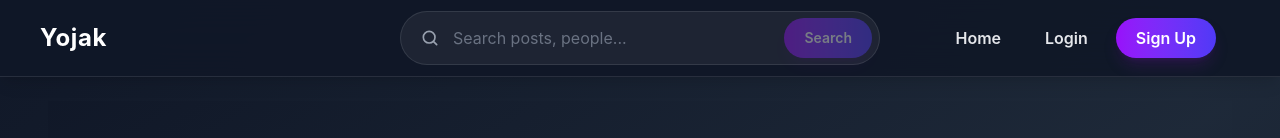
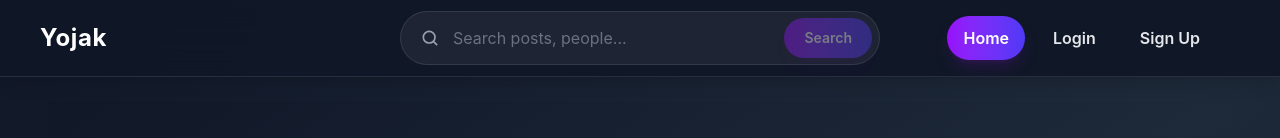
Before and after one commit to aherpankaj01/Yojak_frontEnd, a React (Vite) app: page / in a window 1280 px wide. Shown: the top 138 px of the page. Built offline with nearby package versions, Linux system fonts and the light colour scheme; no server answers.

Commit message:
fix: the signup button

```diff
--- a/src/Component/Header/Header.jsx
+++ b/src/Component/Header/Header.jsx
@@ -1,6 +1,5 @@
-
 import { useEffect, useRef, useState } from "react";
-import { Link, useNavigate, useLocation } from "react-router-dom";
+import { Link, useLocation } from "react-router-dom";
 import { useSelector } from "react-redux";
 import Logo from "../Logo";
 import LogoutBtn from "./LogOutBtn";
@@ -58,10 +57,21 @@ const Header = () => {
         whitespace-nowrap
         rounded-full px-4 py-2.5
         text-sm sm:text-base font-semibold
-        text-gray-200
         transition-all duration-200
-        hover:bg-white/10 hover:text-white
     `;
+
+    const activeNavButtonClass = `
+        bg-gradient-to-r from-purple-600 to-indigo-600
+        text-white
+        shadow-lg shadow-purple-900/30
+    `;
+
+    const getNavClass = (path) =>
+        `${navButtonClass} ${
+            currentPath === path
+                ? activeNavButtonClass
+                : "bg-transparent text-gray-200 hover:bg-white/10 hover:text-white"
+        }`;
 
     const dropdownClass = `
         absolute right-0 top-full mt-3
@@ -90,8 +100,6 @@ const Header = () => {
         >
             <div className="w-full px-4 sm:px-6 lg:px-8">
                 <nav className="relative flex flex-wrap items-center gap-x-6 gap-y-4 py-4 xl:flex-nowrap">
-
-
                     <Link
                         to="/"
                         onClick={closeMenu}
@@ -103,25 +111,23 @@ const Header = () => {
                         </span>
                     </Link>
 
-
                     <div
                         className="
-                               w-full sm:max-w-[30rem]
-                               xl:absolute xl:left-1/2 xl:top-1/2
-                               xl:w-[30rem] xl:max-w-none
-                               xl:-translate-x-1/2 xl:-translate-y-1/2"
+                            w-full sm:max-w-[30rem]
+                            xl:absolute xl:left-1/2 xl:top-1/2
+                            xl:w-[30rem] xl:max-w-none
+                            xl:-translate-x-1/2 xl:-translate-y-1/2
+                        "
                     >
                         <SearchBar />
                     </div>
 
-
                     <ul className="ml-auto flex w-full flex-wrap items-center justify-center gap-2 sm:w-auto sm:justify-end sm:gap-3 xl:mr-8 xl:shrink-0">
-
                         <li>
                             <Link
                                 to="/"
                                 onClick={closeMenu}
-                                className={navButtonClass}
+                                className={getNavClass("/")}
                             >
                                 Home
                             </Link>
@@ -132,13 +138,18 @@ const Header = () => {
                                 <li>
                                     <NotificationBell />
                                 </li>
+
                                 <li className="relative">
                                     <button
                                         type="button"
                                         onClick={() => toggleMenu("posts")}
                                         aria-expanded={openMenu === "posts"}
                                         aria-haspopup="true"
-                                        className={navButtonClass}
+                                        className={`${navButtonClass} ${
+                                            ["/all-posts", "/add-post", "/saved"].includes(currentPath)
+                                                ? activeNavButtonClass
+                                                : "bg-transparent text-gray-200 hover:bg-white/10 hover:text-white"
+                                        }`}
                                     >
                                         Posts
                                         <svg
@@ -200,14 +211,18 @@ const Header = () => {
                                     )}
                                 </li>
 
-
                                 <li className="relative">
                                     <button
                                         type="button"
                                         onClick={() => toggleMenu("profile")}
                                         aria-expanded={openMenu === "profile"}
                                         aria-haspopup="true"
-                                        className={navButtonClass}
+                                        className={`${navButtonClass} ${
+                                            currentPath.startsWith("/profile") ||
+                                            currentPath === "/edit-profile"
+                                                ? activeNavButtonClass
+                                                : "bg-transparent text-gray-200 hover:bg-white/10 hover:text-white"
+                                        }`}
                                     >
                                         My Profile
                                         <svg
@@ -275,7 +290,7 @@ const Header = () => {
                                     <Link
                                         to="/login"
                                         onClick={closeMenu}
-                                        className={navButtonClass}
+                                        className={getNavClass("/login")}
                                     >
                                         Login
                                     </Link>
@@ -285,22 +300,13 @@ const Header = () => {
                                     <Link
                                         to="/signup"
                                         onClick={closeMenu}
-                                        className="
-                                            whitespace-nowrap rounded-full
-                                            bg-gradient-to-r from-purple-600 to-indigo-600
-                                            px-5 py-2.5 text-sm sm:text-base
-                                            font-semibold text-white
-                                            shadow-lg shadow-purple-900/30
-                                            transition-all duration-300
-                                            hover:scale-105 hover:shadow-purple-500/30
-                                        "
+                                        className={getNavClass("/signup")}
                                     >
                                         Sign Up
                                     </Link>
                                 </li>
                             </>
                         )}
-
                     </ul>
                 </nav>
             </div>
```
